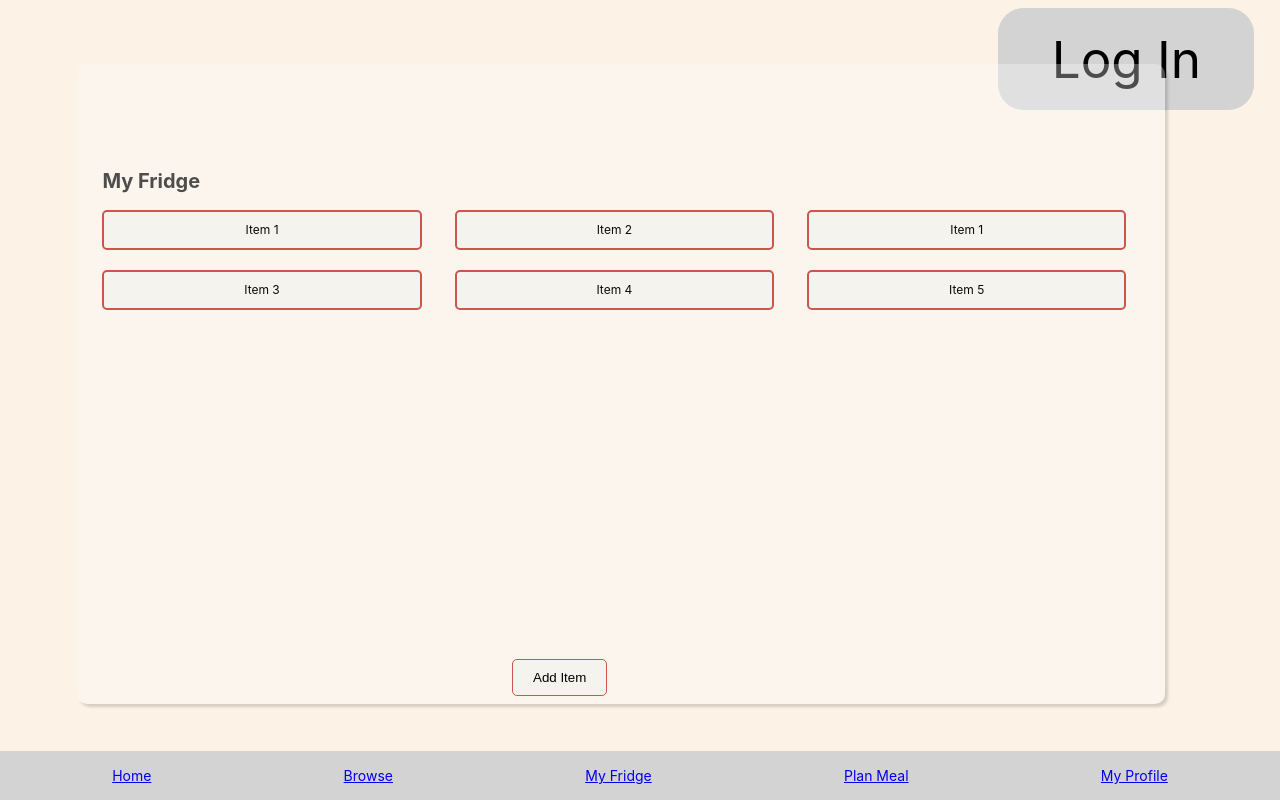
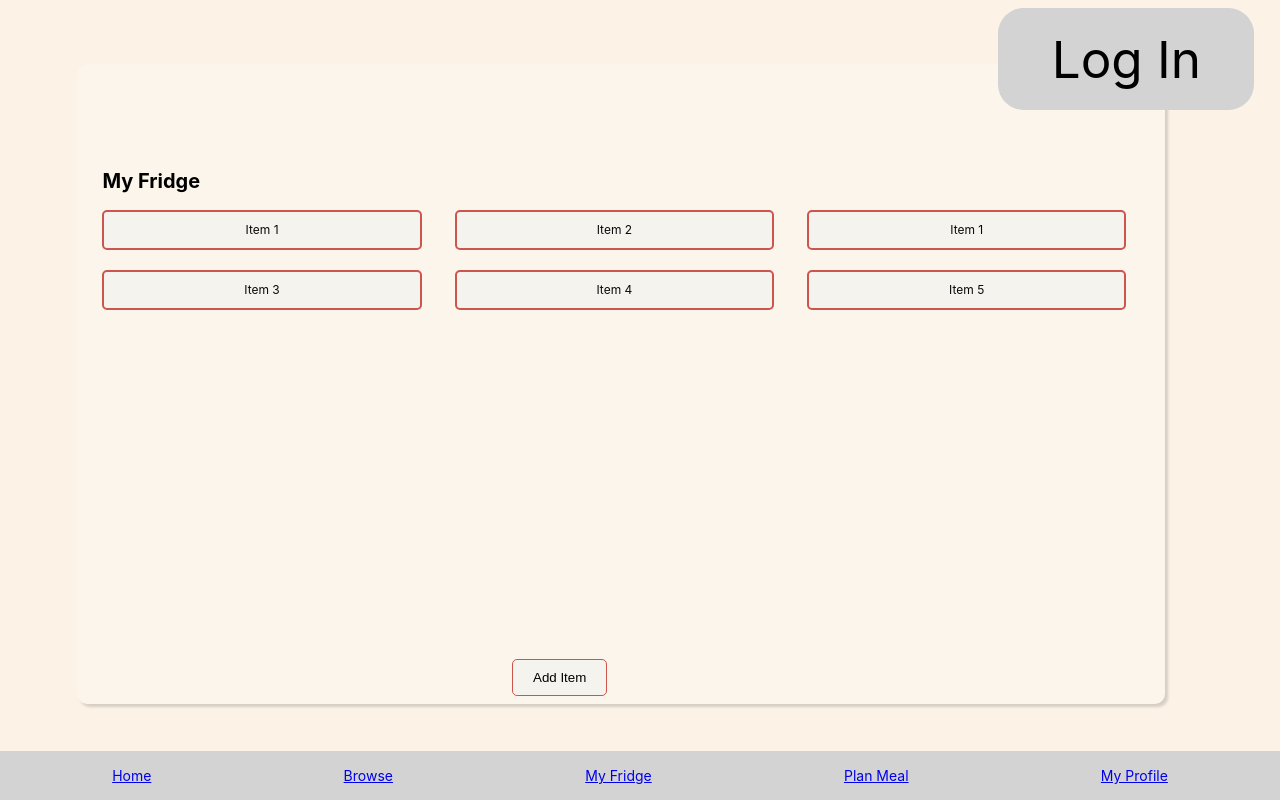
Before and after one commit to agiledev-students-fall2023/4-final-project-agile-architects-1, a React (Create React App) app in the folder front-end/: page /fridge in a window 1280 px wide. Built offline with nearby package versions, Linux system fonts and the light colour scheme.

Commit message:
Update MyFridge

```diff
--- a/front-end/src/routes/MyFridge.css
+++ b/front-end/src/routes/MyFridge.css
@@ -8,7 +8,7 @@
   left: 0%;
   width: 100%;
   height: 100%;
-  z-index: -2;
+  z-index: -1;
   background-color: rgb(252, 242, 230);
 }
 
@@ -18,7 +18,7 @@
   left: 6%;
   width: 85%;
   height: 80%;
-  background-color: white;
+  background-color: rgb(252, 252, 252);
   opacity: 0.3;
   z-index: 0;
   /* background */
--- a/front-end/src/routes/MyFridge.js
+++ b/front-end/src/routes/MyFridge.js
@@ -74,9 +74,9 @@ function MyFridge() {
         <div>
             <h1 className="header">My Fridge</h1>
             <div className="background">
-            </div>
+
             <div className="centered-rectangle">
-            </div>
+            </div></div>
             <div className="fridge-grid">
                 {fridgeItems.map((item, index) => (
                     <div
```
